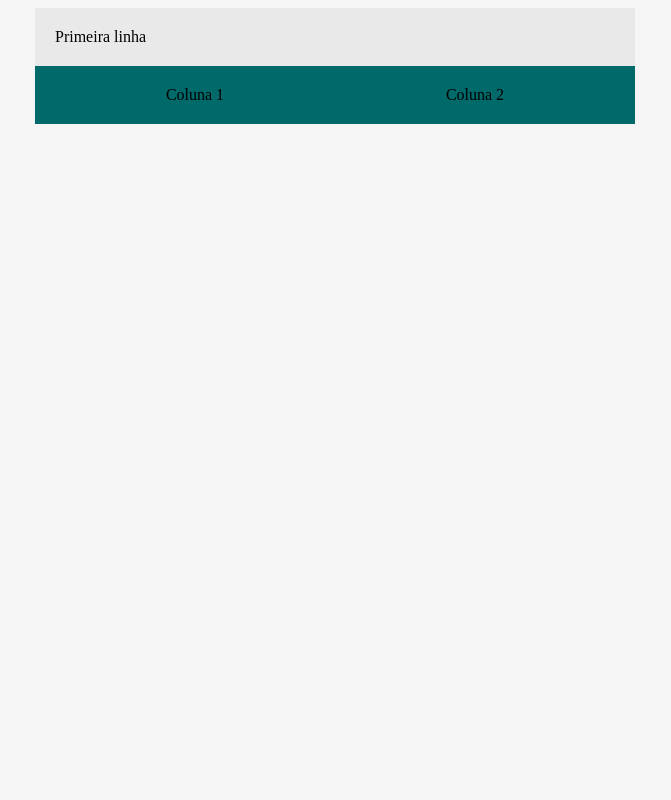
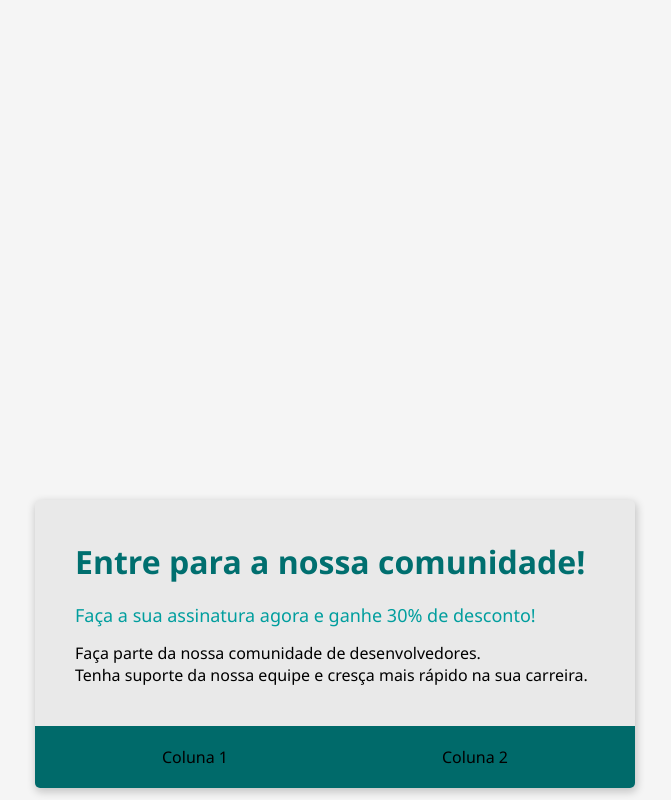
Before and after one commit to ferszabadi/bootcampdevjr-modulo2, a plain HTML site: page index.html in a window 1280 px wide. Shown: the whole page, without its empty margins (305-976 px from the left). Drawn offline with Linux system fonts and the light colour scheme.

Commit message:
closes #3 - Criando o cabeçalho

```diff
--- a/index.html
+++ b/index.html
@@ -9,22 +9,41 @@
     <style>
         body {
             background-color: #F5F5F5;
+            font-family: 'Segoe UI', Tahoma, Geneva, Verdana, sans-serif;
         }
         .container {
             background-color: #E9E9E9;
             margin: auto;
+            margin-top: 500px;
 
             width: 600px;
 
+            box-shadow: 1px 3px 8px 1px rgba(0, 0, 0, 0.2);
+
+            border-radius: 5px;
+            overflow: hidden;
+
         }
         .header{
-            padding: 20px;
+            padding: 40px;
         }
         .flex-container{
             display: flex;
             background-color: #006A6A;
             justify-content: space-around;
             padding: 20px;
+        }
+        .header-title{
+            color: #006F6F;
+            font-size: 32px;
+            font-weight: 700;
+            margin-bottom: 20px;
+        }
+        .header-subtitle{
+            color: #009E9E;
+            font-size: 18px;
+            font-weight: 500;
+            margin-bottom: 15px;
         }
     </style>
 
@@ -34,7 +53,16 @@
 
     <div class="container">
         <div class="header">
-            Primeira linha
+            <div class="header-title">
+            Entre para a nossa comunidade!
+            </div>
+            <div class="header-subtitle">
+                Faça a sua assinatura agora e ganhe 30% de desconto!
+            </div>
+            <div>
+                Faça parte da nossa comunidade de desenvolvedores.<br>
+                Tenha suporte da nossa equipe e cresça mais rápido na sua carreira.
+            </div>
         </div>
         <div class="flex-container">
             <div>
```
